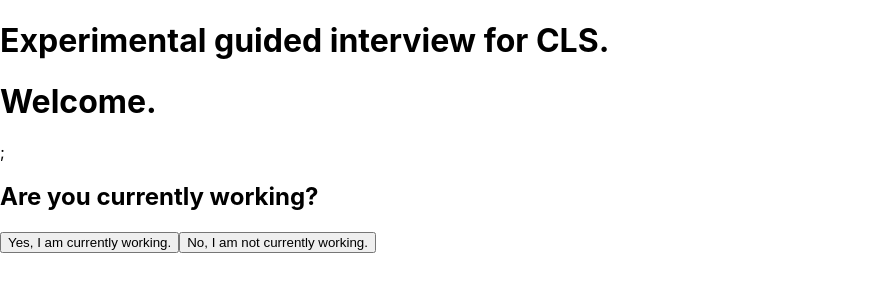
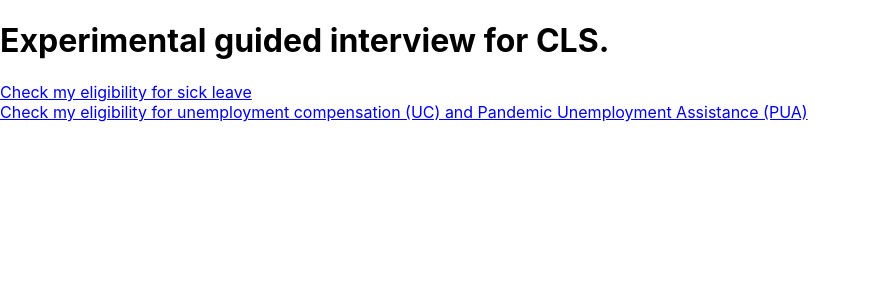
Before and after one commit to CLSPhila/philly-worker-support, a React (Create React App) app: page / in a window 1280 px wide. Shown: the top 300 px of the page, without its empty margins (0-869 px from the left). Built offline with nearby package versions, Linux system fonts and the light colour scheme.

Commit message:
reorganized modules a litle, and added the UC interview, w/ a placeholder

```diff
--- a/src/App.js
+++ b/src/App.js
@@ -1,16 +1,21 @@
 import React from "react";
 import { BrowserRouter as Router, Switch, Route } from "react-router-dom";
 import "./App.css";
-import Questioner from "./components/Questioner";
+import { LandingPage } from "./components/pages/LandingPage";
+import { LeaveBenefitsInterview } from "./components/pages/LeaveBenefitsInterview";
+import { UCandPUAInterview } from "./components/pages/UCandPUAInterview";
 function App() {
   return (
     <Router>
       <Switch>
-        <Route path="">
-          <div>
-            <h1> Experimental guided interview for CLS.</h1>
-            <Questioner></Questioner>
-          </div>
+        <Route path="/leave-benefits">
+          <LeaveBenefitsInterview />
+        </Route>
+        <Route path="/uc-pua-benefits">
+          <UCandPUAInterview />
+        </Route>
+        <Route path="/">
+          <LandingPage />
         </Route>
       </Switch>
     </Router>
--- a/src/components/Questioner.js
+++ b/src/components/Questioner.js
@@ -1,6 +1,4 @@
 import React, { useReducer } from "react";
-
-import { questions, pickQuestion } from "./Questions";
 
 /**
  * Machinery for running a guided interview.
@@ -35,7 +33,7 @@ const questionReducer = (state, action) => {
   }
 };
 
-function Questioner() {
+function Questioner({ questions, pickQuestion }) {
   const [state, dispatch] = useReducer(
     questionReducer,
     questions,
--- /dev/null
+++ b/src/components/interviews/UCandPUAQuestions.js
@@ -0,0 +1,16 @@
+/**
+ * Module for defining the UC and PUA interview.
+ *
+ * Needs to define two key exports: `questions`, a list of the questions
+ * that make up the whole interview, and `pickQuestion`, a function that takes
+ * a state of all the current questions, and returns the component
+ * that should be asked, given that state.
+ */
+import React from "react";
+import NotImplementedYet from "../NotImplementedYet";
+
+export const questions = [];
+
+export const pickQuestion = (state, dispatch) => {
+  return <NotImplementedYet />;
+};
--- /dev/null
+++ b/src/components/pages/LandingPage.js
@@ -0,0 +1,18 @@
+import React from "react";
+import { Link } from "react-router-dom";
+export const LandingPage = () => {
+  return (
+    <div>
+      <h1> Experimental guided interview for CLS.</h1>
+      <div>
+        <Link to="/leave-benefits"> Check my eligibility for sick leave </Link>
+      </div>
+      <div>
+        <Link to="/uc-pua-benefits">
+          Check my eligibility for unemployment compensation (UC) and Pandemic
+          Unemployment Assistance (PUA)
+        </Link>
+      </div>
+    </div>
+  );
+};
--- /dev/null
+++ b/src/components/pages/LeaveBenefitsInterview.js
@@ -0,0 +1,11 @@
+import React from "react";
+import Questioner from "../Questioner";
+import { questions, pickQuestion } from "../interviews/LeaveBenefitsQuestions";
+export const LeaveBenefitsInterview = () => {
+  return (
+    <div>
+      <h1> Explore workers' sick leave protections</h1>
+      <Questioner questions={questions} pickQuestion={pickQuestion} />
+    </div>
+  );
+};
--- /dev/null
+++ b/src/components/pages/UCandPUAInterview.js
@@ -0,0 +1,12 @@
+import React from "react";
+import Questioner from "../Questioner";
+import { questions, pickQuestion } from "../interviews/UCandPUAQuestions";
+
+export const UCandPUAInterview = () => {
+  return (
+    <div>
+      <h1> Explore workers' sick leave protections</h1>
+      <Questioner questions={questions} pickQuestion={pickQuestion} />
+    </div>
+  );
+};
```
Also changed, not shown: src/components/interviews/LeaveBenefitsQuestions.js (renamed from src/components/Questions.js, +16 -16 lines).
